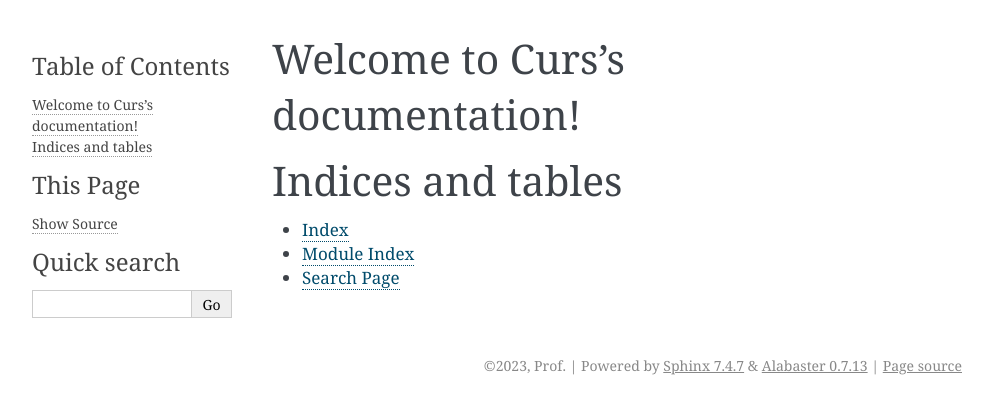
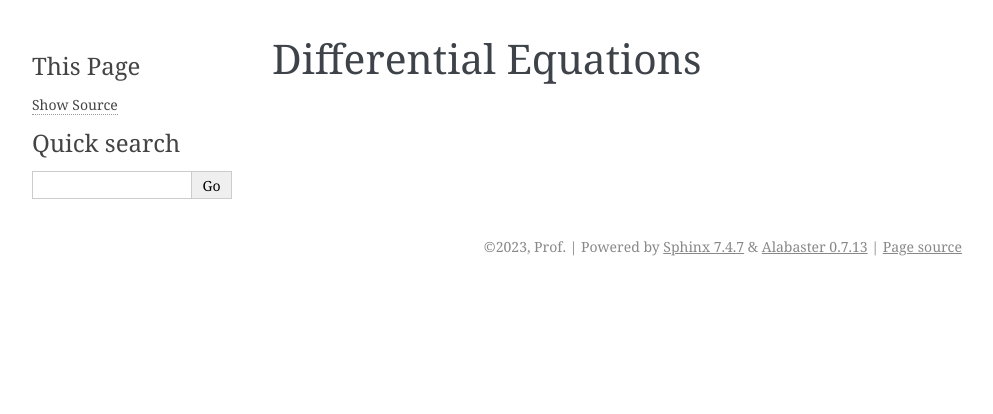
Before and after one commit to mretegan/diffeq, a Sphinx documentation site: the page built from doc/index.md, in a window 1280 px wide. Shown: the top 414 px of the page, without its empty margins (148-1141 px from the left). Built offline with Sphinx 7.4.7, drawn with Linux system fonts in a browser that asks for light colours; pages that are not in the unit, such as notebooks, are missing from menus.

Commit message:
Fix name

````diff
--- a/doc/index.md
+++ b/doc/index.md
@@ -1,16 +1,9 @@
-# Welcome to Curs's documentation!
+# Differential Equations
 
 ```{eval-rst}
 .. toctree::
    :caption: Contents
-   :maxdepth: 2
+   :maxdepth: 1
 
    01-equations/index
 ```
-
-# Indices and tables
-```{eval-rst}
-* :ref:`genindex`
-* :ref:`modindex`
-* :ref:`search`
-```
````
Also changed, not shown: doc/01-equations/index.md (+0 -1 lines), 4 other files.
